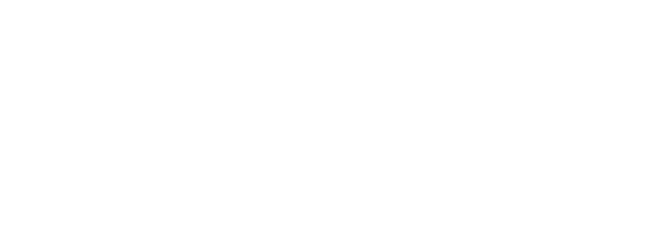
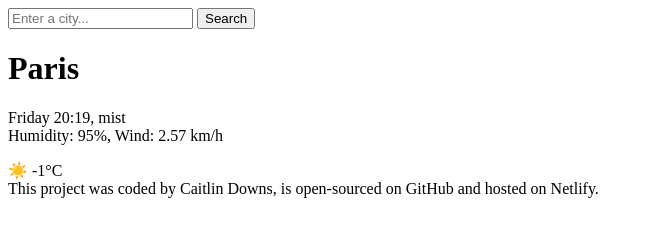
Before and after one commit to caidle/weather-app-homework, a plain HTML site: page index.html in a window 1280 px wide. Shown: the whole page, without its empty margins (0-653 px from the left). Drawn offline with Linux system fonts and the light colour scheme.

Commit message:
Basic HTML

```diff
--- a/index.html
+++ b/index.html
@@ -5,5 +5,21 @@
     <meta name="viewport" content="width=device-width, initial-scale=1.0" />
     <title>Document</title>
   </head>
-  <body></body>
+  <body>
+    <header>
+      <form>
+        <input type="search" placeholder="Enter a city..." required />
+        <input type="submit" value="Search" />
+      </form>
+    </header>
+    <main>
+      <h1>Paris</h1>
+      <p>Friday 20:19, mist<br />Humidity: 95%, Wind: 2.57 km/h</p>
+      <div>☀️ -1°C</div>
+    </main>
+    <footer>
+      This project was coded by Caitlin Downs, is open-sourced on GitHub and
+      hosted on Netlify.
+    </footer>
+  </body>
 </html>
```
